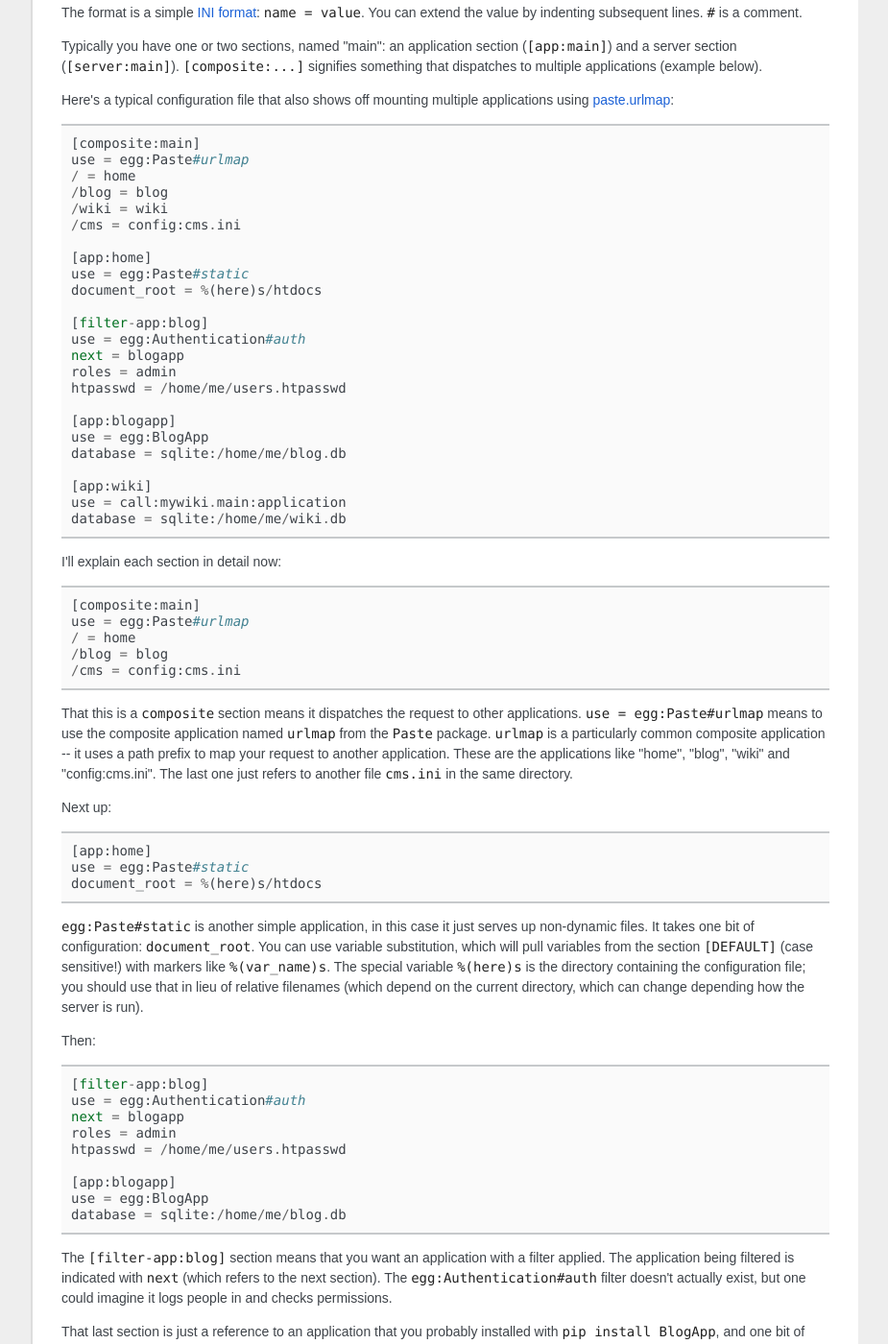
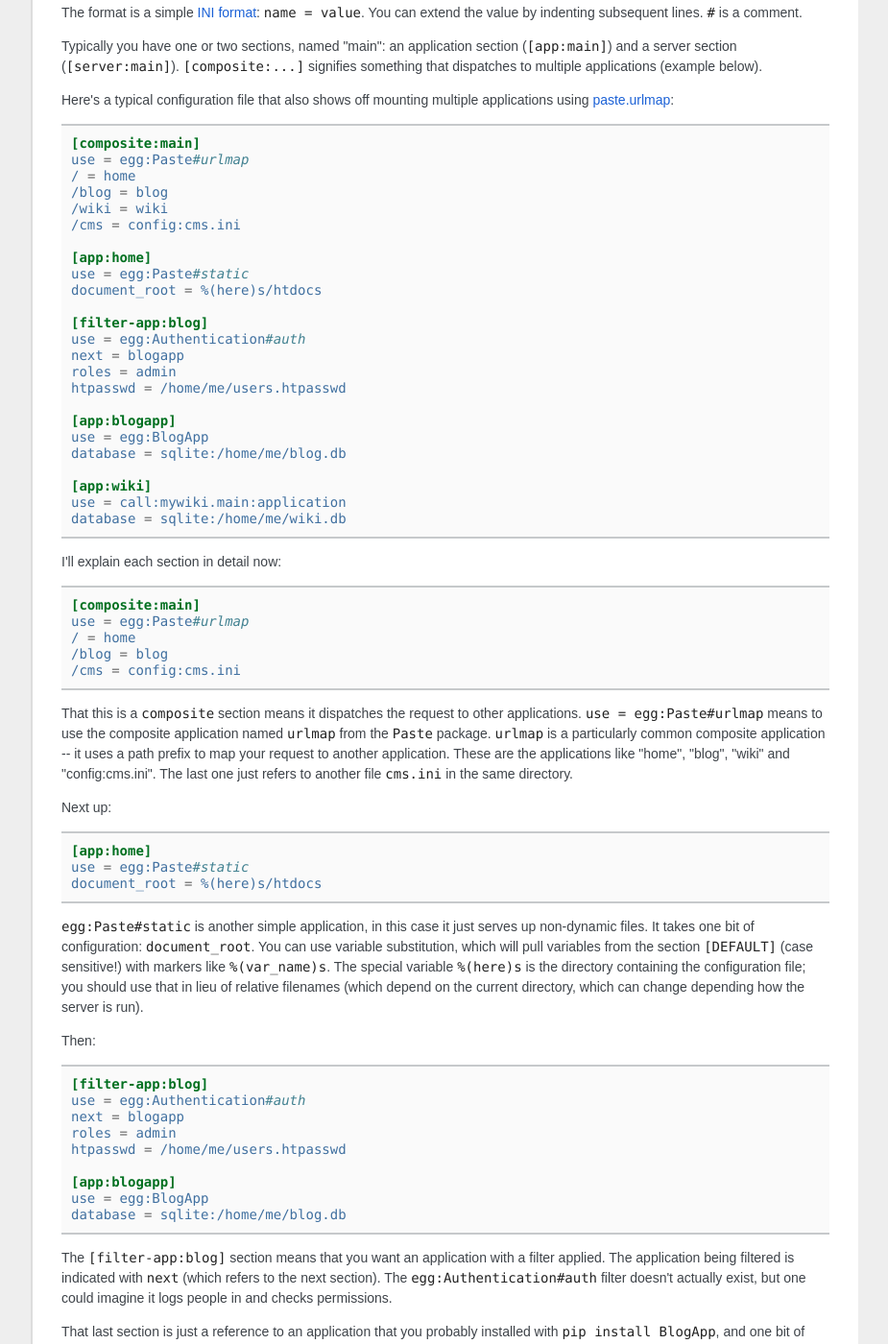
Before and after one commit to Pylons/pastedeploy, a Sphinx documentation site: the page built from docs/index.rst, in a window 1280 px wide and 1400 px high, scrolled down 2630 px. Shown: the whole window at 96% size, without its empty margins (198-1123 px from the left). Built offline with Sphinx 7.4.7, drawn with Linux system fonts in a browser that asks for light colours; some web fonts are replaced; pages that are not in the unit, such as notebooks, are missing from menus; some of the changed text lies outside the part shown.

Commit message:
Use correct syntax highlighting

```diff
--- a/docs/index.rst
+++ b/docs/index.rst
@@ -69,16 +69,19 @@ modern replacement
 `distribute <https://pypi.org/project/distribute/>`_ installed.
 For Python 3.x you need distribute as setuptools does not work on it.
 
-Then you can install Paste Deployment using `pip
-<http://www.pip-installer.org/en/latest/installing.html>`_ by running::
+Then you can install Paste Deployment using `pip <https://pypi.org/project/pip/>`_ by running:
 
-    $ sudo pip install PasteDeploy
+.. code-block:: bash
 
-If you want to track development, do::
+    sudo pip install PasteDeploy
 
-    $ hg clone http://bitbucket.org/ianb/pastedeploy
-    $ cd pastedeploy
-    $ sudo python setup.py develop
+If you want to track development, do:
+
+.. code-block:: bash
+
+    hg clone http://bitbucket.org/ianb/pastedeploy
+    cd pastedeploy
+    sudo python setup.py develop
 
 This will install the package globally, but will load the files in the
 checkout.  You can also simply install ``PasteDeploy==dev``.
@@ -122,7 +125,9 @@ applications (example below).
 
 Here's a typical configuration file that also shows off mounting
 multiple applications using `paste.urlmap
-<http://pythonpaste.org/module-paste.urlmap.html>`_::
+<http://pythonpaste.org/module-paste.urlmap.html>`_:
+
+.. code-block:: ini
 
     [composite:main]
     use = egg:Paste#urlmap
@@ -149,7 +154,9 @@ multiple applications using `paste.urlmap
     use = call:mywiki.main:application
     database = sqlite:/home/me/wiki.db
 
-I'll explain each section in detail now::
+I'll explain each section in detail now:
+
+.. code-block:: ini
 
     [composite:main]
     use = egg:Paste#urlmap
@@ -165,7 +172,9 @@ path prefix to map your request to another application.  These are
 the applications like "home", "blog", "wiki" and "config:cms.ini".  The last
 one just refers to another file ``cms.ini`` in the same directory.
 
-Next up::
+Next up:
+
+.. code-block:: ini
 
     [app:home]
     use = egg:Paste#static
@@ -180,7 +189,9 @@ the directory containing the configuration file; you should use that
 in lieu of relative filenames (which depend on the current directory,
 which can change depending how the server is run).
 
-Then::
+Then:
+
+.. code-block:: ini
 
     [filter-app:blog]
     use = egg:Authentication#auth
@@ -202,7 +213,9 @@ That last section is just a reference to an application that you
 probably installed with ``pip install BlogApp``, and one bit of
 configuration you passed to it (``database``).
 
-Lastly::
+Lastly:
+
+.. code-block:: ini
 
     [app:wiki]
     use = call:mywiki.main:application
@@ -280,7 +293,9 @@ Each section name defining an application should be prefixed with
 would go in ``[app:main]`` or just ``[app]``.
 
 There's two ways to indicate the Python code for the application.  The
-first is to refer to another URI or name::
+first is to refer to another URI or name:
+
+.. code-block:: ini
 
     [app:myapp]
     use = config:another_config_file.ini#app_name
@@ -302,7 +317,9 @@ another location.  However, in addition to loading the application
 from that location, you can also add or change the configuration.
 
 The other way to define an application is to point exactly to some
-Python code::
+Python code:
+
+.. code-block:: ini
 
     [app:myapp]
     paste.app_factory = myapp.modulename:app_factory
@@ -319,14 +336,18 @@ Configuration
 
 Configuration is done through keys besides ``use`` (or the protocol
 names).  Any other keys found in the section will be passed as keyword
-arguments to the factory.  This might look like::
+arguments to the factory.  This might look like:
+
+.. code-block:: ini
 
     [app:blog]
     use = egg:MyBlog
     database = mysql://localhost/blogdb
     blogname = This Is My Blog!
 
-You can override these in other sections, like::
+You can override these in other sections, like:
+
+.. code-block:: ini
 
     [app:otherblog]
     use = blog
@@ -354,7 +375,9 @@ configuration is passed in.
 
 Global configuration to apply to every application defined in a file
 should go in a special section named ``[DEFAULT]``.  You can override
-global configuration locally like::
+global configuration locally like:
+
+.. code-block:: ini
 
     [DEFAULT]
     admin_email = webmaster@example.com
@@ -371,7 +394,9 @@ Composite Applications
 "Composite" applications are things that act like applications, but
 are made up of other applications.  One example would be a URL mapper,
 where you mount applications at different URL paths.  This might look
-like::
+like:
+
+.. code-block:: ini
 
     [composite:main]
     use = egg:Paste#urlmap
@@ -404,7 +429,9 @@ Filter Composition
 There are several ways to apply filters to applications.  It mostly
 depends on how many filters, and in what order you want to apply them.
 
-The first way is to use the ``filter-with`` setting, like::
+The first way is to use the ``filter-with`` setting, like:
+
+.. code-block:: ini
 
     [app:main]
     use = egg:MyEgg
@@ -426,13 +453,15 @@ points to the application to apply the filter to.
 ``pipeline:`` is used when you need apply a number of filters.  It
 takes *one* configuration key ``pipeline`` (plus any global
 configuration overrides you want).  ``pipeline`` is a list of filters
-ended by an application, like::
+ended by an application, like:
+
+.. code-block:: ini
 
     [pipeline:main]
     pipeline = filter1 egg:FilterEgg#filter2 filter3 app
 
     [filter:filter1]
-    ...
+    # ...
 
 Getting Configuration
 ~~~~~~~~~~~~~~~~~~~~~
@@ -456,11 +485,15 @@ normal Python package (among other things).
 You don't need to understand a whole lot about Eggs to use them.  If
 you have a `distutils
 <http://python.org/doc/current/lib/module-distutils.html>`_
-``setup.py`` script, just change::
+``setup.py`` script, just change:
+
+.. code-block:: python
 
     from distutils.core import setup
 
-to::
+to:
+
+.. code-block:: python
 
     from setuptools import setup
 
@@ -481,11 +514,13 @@ more about the protocols later_.
 .. _later: `Defining Factories`_
 
 The important part here is how we define entry points.  You'll add an
-argument to ``setup()`` like::
+argument to ``setup()`` like:
+
+.. code-block:: python
 
     setup(
         name='MyApp',
-        ...
+        # ...
         entry_points={
             'paste.app_factory': [
                 'main=myapp.mymodule:app_factory',
@@ -518,7 +553,9 @@ function, method, or class).
 ``paste.app_factory``
 ~~~~~~~~~~~~~~~~~~~~~~
 
-The application is the most common.  You define one like::
+The application is the most common.  You define one like:
+
+.. code-block:: python
 
     def app_factory(global_config, **local_conf):
         return wsgi_app
@@ -529,7 +566,9 @@ passed as keyword arguments.  The function returns a WSGI application.
 ``paste.composite_factory``
 ~~~~~~~~~~~~~~~~~~~~~~~~~~~
 
-Composites are just slightly more complex::
+Composites are just slightly more complex:
+
+.. code-block:: python
 
     def composite_factory(loader, global_config, **local_conf):
         return wsgi_app
@@ -540,7 +579,9 @@ application with the given name.  ``get_filter`` and ``get_server``
 work the same way.
 
 A more interesting example might be a composite factory that does
-something.  For instance, consider a "pipeline" application::
+something.  For instance, consider a "pipeline" application:
+
+.. code-block:: python
 
     def pipeline_factory(loader, global_config, pipeline):
         # space-separated list of filter and app names:
@@ -552,7 +593,9 @@ something.  For instance, consider a "pipeline" application::
             app = filter(app)
         return app
 
-Then we use it like::
+Then we use it like:
+
+.. code-block:: ini
 
     [composite:main]
     use = <pipeline_factory_uri>
@@ -574,7 +617,9 @@ application as the only argument, and return a "filtered" version of
 that application.
 
 Here's an example of a filter that checks that the ``REMOTE_USER`` CGI
-variable is set, creating a really simple authentication filter::
+variable is set, creating a really simple authentication filter:
+
+.. code-block:: python
 
     def auth_filter_factory(global_conf, req_usernames):
         # space-separated list of usernames:
@@ -600,11 +645,13 @@ variable is set, creating a really simple authentication filter::
 
 This is very similar to ``paste.filter_factory``, except that it also
 takes a ``wsgi_app`` argument, and returns a WSGI application.  So if
-you changed the above example to::
+you changed the above example to:
+
+.. code-block:: python
 
     class AuthFilter(object):
         def __init__(self, app, global_conf, req_usernames):
-            ....
+            # ...
 
 Then ``AuthFilter`` would serve as a filter_app_factory
 (``req_usernames`` is a required local configuration key in this
@@ -619,7 +666,9 @@ a server.
 A server is a callable that takes a single argument, a WSGI
 application.  It then serves the application.
 
-An example might look like::
+An example might look like:
+
+.. code-block:: python
 
     def server_factory(global_conf, host, port):
         port = int(port)
@@ -660,11 +709,13 @@ Outstanding Issues
   translate objects into their proper types.
 
 * Some short-form for a filter/app, where the filter refers to the
-  "next app".  Maybe like::
+  "next app".  Maybe like:
+
+.. code-block:: ini
 
     [app-filter:app_name]
     use = egg:...
     next = next_app
 
     [app:next_app]
-    ...
+    # ...
```
